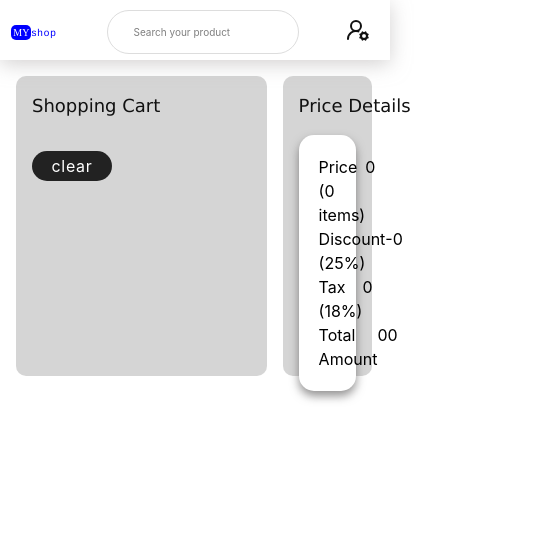
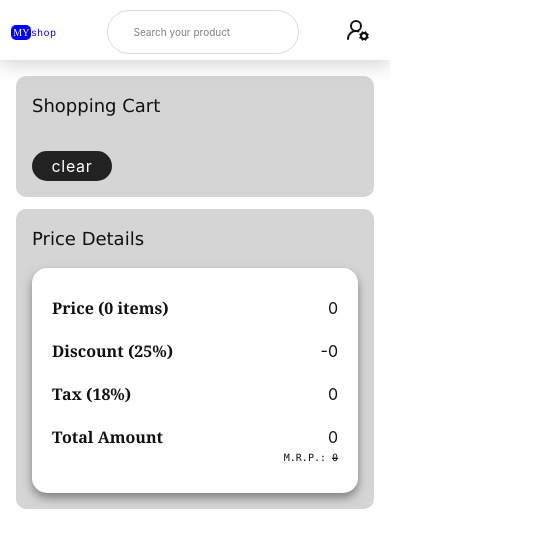
Before and after one commit to aman935464/meri-shop, a React (Vite) app: page /cart in a window 390 px wide. Shown: the top 548 px of the page, 549 px wide, since content can reach past the window. Built offline with nearby package versions, Linux system fonts and the light colour scheme.

Commit message:
cart page some features added

```diff
--- a/src/Components/CartComponents/cart.css
+++ b/src/Components/CartComponents/cart.css
@@ -1,14 +1,14 @@
 .cart-container {
-  display: flex;
-
-  gap: 1rem;
+  display: grid;
+  grid-template-columns: 2fr 1fr;
+  gap: clamp(12px, 2vw, 20px);
   width: 100%;
   padding: 1rem;
   background-color: var(--bg);
 }
 
 .cart-container .cart-product-section {
-  width: 70%;
+  overflow-y: auto;
   background-color: var(--page);
   display: flex;
   flex-direction: column;
@@ -16,8 +16,6 @@
   border-radius: 10px;
   padding: 1rem;
 }
-
-
 
 .cart-container .cart-sec {
   display: flex;
@@ -31,6 +29,7 @@
   transition: all 0.3s ease;
   cursor: pointer;
 }
+
 .cart-container .cart-sec:hover {
   transform: translateY(-5px);
   box-shadow: 0 10px 30px rgba(0, 0, 0, 0.4), 0 0 10px rgba(100, 150, 255, 0.3);
@@ -46,9 +45,11 @@
   mix-blend-mode: var(--remover);
   transition: transform 0.3s ease;
 }
+
 .cart-sec img:hover {
   transform: scale(1.05);
 }
+
 .cart-container .detail-sec {
   flex: 1;
   display: flex;
@@ -64,9 +65,9 @@
   display: none;
 }
 
-.cart-container.item-description {
-  font-size: clamp(12px, 1.5vw, 20px);
-  font-weight: 700;
+.cart-container .item-description {
+  font-size: clamp(10px, 1.5vw, 18px);
+  font-weight: 600;
   font-family: Cambria, Cochin, Georgia, Times, 'Times New Roman', serif;
   color: var(--text);
 }
@@ -109,7 +110,8 @@
   transition: all 0.4s ease;
 
 }
-.cart-container .item-qty-btn button:hover{
+
+.cart-container .item-qty-btn button:hover {
   transform: scale(1.05);
   opacity: 0.9;
 }
@@ -135,14 +137,16 @@
 
 .cart-container .price-sec {
   font-weight: bold;
+  font-weight: 700;
   min-width: 80px;
   text-align: right;
   font-weight: 2px;
+  color: var(--text);
   font-family: Cambria, Cochin, Georgia, Times, 'Times New Roman', serif;
   font-size: clamp(14px, 1.5vw, 18px);
 }
 
-.cart-container .items-clear-btn{
+.cart-container .items-clear-btn {
   width: clamp(80px, 8vw, 100px);
   height: 30px;
   background-color: var(--btn);
@@ -154,6 +158,7 @@
 
   transition: all 0.3s ease;
 }
+
 .cart-container .items-clear-btn:hover {
   transform: scale(1.05);
   letter-spacing: 1.9px;
@@ -162,36 +167,55 @@
 
 
 @media (max-width: 768px) {
-  .cart-sec {
+  .cart-container {
+    grid-template-columns: 1fr;
+  }
+
+  .cart-container .cart-sec {
     align-items: flex-start;
   }
 
-  .item-title {
+  .cart-container .item-title {
     display: block;
   }
 
-  .item-description {
+  .cart-container .item-description {
     display: none;
   }
 
-  .price-sec {
+  .cart-container .price-sec {
     display: none;
   }
 
-  .item-price {
+  .cart-container .item-price {
     display: block;
+  }
+}
+
+
+@media (min-width: 601px) and (max-width: 1024px) {
+  .cart-container {
+    grid-template-columns: 1fr;
+    padding-top: 40px;
+  }
+}
+
+@media (min-width: 1025px) {
+  .productContainer {
+    grid-template-columns: 2fr 1fr;
+    padding-top: 50px;
   }
 }
 
 
 
 .cart-container .cart-calculation-section {
-  width: 25%;
+  position: sticky;
+  top: 95px;
   background-color: var(--page);
   display: flex;
   flex-direction: column;
-  height: auto;
-  max-height: 300px;
+  height: clamp(300px, 5vw, 500px);
   gap: 1rem;
   border-radius: 10px;
   padding: 1rem;
@@ -199,15 +223,39 @@
 
 #cart-summary {
   align-items: center;
-  gap: clamp(20px, 10vw, 50px);
+  display: grid;
+  gap: clamp(2px, 1vw, 5px);
   padding: clamp(20px, 2vw, 50px);
-  height: clamp(300px, 100%, 500px);
+  height: clamp(250px, 100%, 500px);
   background-color: var(--bg);
   border-radius: 15px;
   box-shadow: 0 5px 10px rgba(73, 72, 72, 0.596);
 }
 
-#cart-summary div{
+#cart-summary .section {
   display: flex;
   justify-content: space-between;
+  color: var(--text);
 }
+
+
+#cart-summary h3 {
+  font-family: Georgia, 'Times New Roman', Times, serif;
+  font-weight: 600;
+}
+
+#cart-summary .sec2 {
+  display: grid;
+  place-items: end;
+  gap: 1px;
+}
+
+#cart-summary .sec2 pre {
+  display: flex;
+  font-size: clamp(10px, 2vw, 12px);
+
+}
+
+#cart-summary .sec2 .pre-price {
+  text-decoration: line-through;
+}
--- a/src/Components/CartComponents/pages/CartSummary.jsx
+++ b/src/Components/CartComponents/pages/CartSummary.jsx
@@ -17,40 +17,43 @@ export default function CartSummary() {
 
   return (
     <>
-      <h1 className="w-[250px] ml-[30px]">Price Details</h1>
+      <h1>Price Details</h1>
       <div id="cart-summary">
-        <div>
+        <div className="section">
           <h3>Price ({totalQuantity} items)</h3>
           <h4>
             {cart[0]?.currency}
             {subTotal}
           </h4>
         </div>
-        <div>
+        <div className="section">
           <h3>Discount ({discountRate * 100}%)</h3>
           <h4>
             -{cart[0]?.currency}
             {discount}
           </h4>
         </div>
-        <div>
+        <div className="section">
           <h3>Tax ({taxRate * 100}%)</h3>
           <h4>
             {cart[0]?.currency}
             {tax}
           </h4>
         </div>
-        <div>
+        <div className="section">
           <h3>Total Amount</h3>
-          <div>
-            <h4>
-            {cart[0]?.currency}
-            {subTotal}
-          </h4>
+          <div className="sec2">
           <h4>
             {cart[0]?.currency}
             {totalAmount}
           </h4>
+          <pre>
+            <p>M.R.P.: </p>
+            <h4 className="pre-price">
+            {cart[0]?.currency}
+            {subTotal}
+          </h4>
+          </pre>
           </div>
         </div>
       </div>
```
